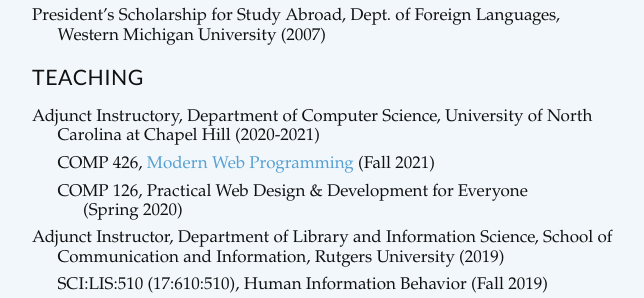
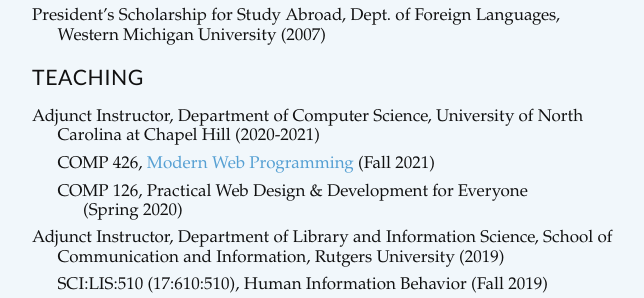
Before and after one commit to jdmar3/jdmar3.github.io, a Jekyll site: the page built from cv/index.md, in a window 1280 px wide and 900 px high, scrolled down 4708 px. Shown: the part 151-449 px from the top of the window, without its empty margins (48-692 px from the left). Built offline with Jekyll 4.4.1, drawn with Linux system fonts in a browser that asks for light colours; Markdown is read by kramdown in place of the engine named in the settings.

Commit message:
Update index.md

```diff
--- a/cv/index.md
+++ b/cv/index.md
@@ -152,7 +152,7 @@
 
 # Teaching
 
-- Adjunct Instructory, Department of Computer Science, University of North Carolina at Chapel Hill (2020-2021)
+- Adjunct Instructor, Department of Computer Science, University of North Carolina at Chapel Hill (2020-2021)
   - COMP 426, [Modern Web Programming](https://comp426.johndmart.in) (Fall 2021)
   - COMP 126, Practical Web Design & Development for Everyone (Spring 2020)
 - Adjunct Instructor, Department of Library and Information Science, School of Communication and Information, Rutgers University (2019)
```
